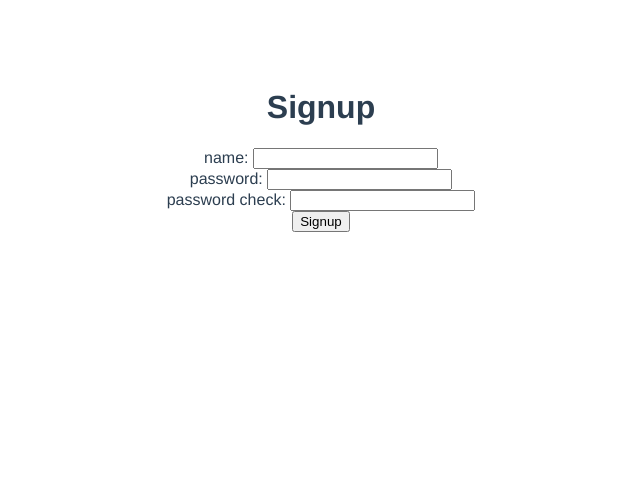
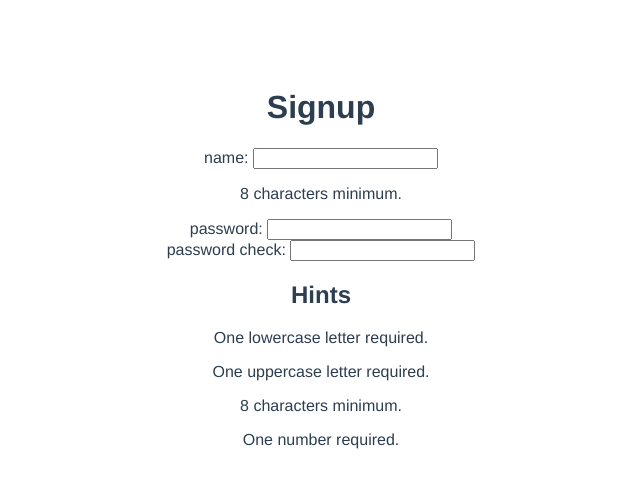
Before and after one commit to sangjinsu/ssafy6-movie-project-front, a Vue app: page /signup in a window 1280 px wide. Shown: the top 488 px of the page, without its empty margins (319-959 px from the left). Built offline with nearby package versions, Linux system fonts and the light colour scheme.

Commit message:
feat: username password validation

```diff
--- a/src/views/accounts/Signup.vue
+++ b/src/views/accounts/Signup.vue
@@ -3,22 +3,42 @@
     <h1>Signup</h1>
     <div>
       <label for="username">name: </label>
-      <input type="text" id="username" v-model="credentials.username" />
+      <input type="text" id="username" v-model.trim="credentials.username" />
     </div>
+
+    <!-- username validation -->
+    <div v-if='usernameValidation.errors.length > 0 && !submitted' class='hints'>
+      <p v-for='error in usernameValidation.errors' :key="error.message">{{error}}</p>
+    </div>
+
     <div>
       <label for="password">password: </label>
-      <input type="password" id="password" v-model="credentials.password" />
+      <input type="password" id="password" v-model.trim="credentials.password" />
     </div>
+
+
     <div>
       <label for="passwordConfirmation">password check: </label>
       <input
         type="password"
         id="passwordConfirmation"
-        v-model="credentials.passwordConfirmation"
+        v-model.trim="credentials.passwordConfirmation"
         @keyup.enter="signup"
       />
     </div>
-    <button @click="signup">Signup</button>
+
+    <div v-if='passwordValidation.errors.length > 0 && !submitted' class='hints'>
+        <h2>Hints</h2>
+        <p v-for='error in passwordValidation.errors' :key="error.message">{{error}}</p>
+    </div>
+
+
+    <div class="matches" v-if='notSamePasswords'>
+      <p>Passwords don't match.</p>
+    </div>
+
+
+    <button @click="signup"  v-if='passwordsFilled && !notSamePasswords && passwordValidation.valid && usernameValidation.valid'>Signup</button>
   </div>
 </template>
 
@@ -30,10 +50,21 @@ export default {
   data: function () {
     return {
       credentials: {
-        username: null,
-        password: null,
-        passwordConfirmation: null,
+        username: '',
+        password: '',
+        passwordConfirmation: '',
       },
+      passwordRules: [
+				{ message:'One lowercase letter required.', regex:/[a-z]+/ },
+				{ message:"One uppercase letter required.",  regex:/[A-Z]+/ },
+				{ message:"8 characters minimum.", regex:/^.{8,}/ },
+				{ message:"One number required.", regex:/[0-9]+/ }
+			],
+      usernameRules: [
+        { message:"8 characters minimum.", regex:/^.{8,}/ },
+        { message:"20 characters maximum.", regex:/^.{0,20}$/ },
+      ],
+      submitted:false
     };
   },
   methods: {
@@ -52,6 +83,44 @@ export default {
         });
     },
   },
+  computed: {
+		notSamePasswords () {
+			if (this.passwordsFilled) {
+				return (this.credentials.password !== this.credentials.passwordConfirmation)
+			} else {
+				return false
+			}
+		},
+		passwordsFilled () {
+			return (this.credentials.password !== '' && this.credentials.passwordConfirmation !== '')
+		},
+		passwordValidation () {
+			const errors = []
+			for (const condition of this.passwordRules) {
+				if (!condition.regex.test(this.credentials.password)) {
+					errors.push(condition.message)
+				}
+			}
+			if (errors.length === 0) {
+				return { valid:true, errors }
+			} else {
+				return { valid:false, errors }
+			}
+		},
+		usernameValidation () {
+			let errors = []
+			for (const condition of this.usernameRules) {
+				if (!condition.regex.test(this.credentials.username)) {
+					errors.push(condition.message)
+				}
+			}
+			if (errors.length === 0) {
+				return { valid:true, errors }
+			} else {
+				return { valid:false, errors }
+			}
+		}
+    }
 };
 </script>
 
```
